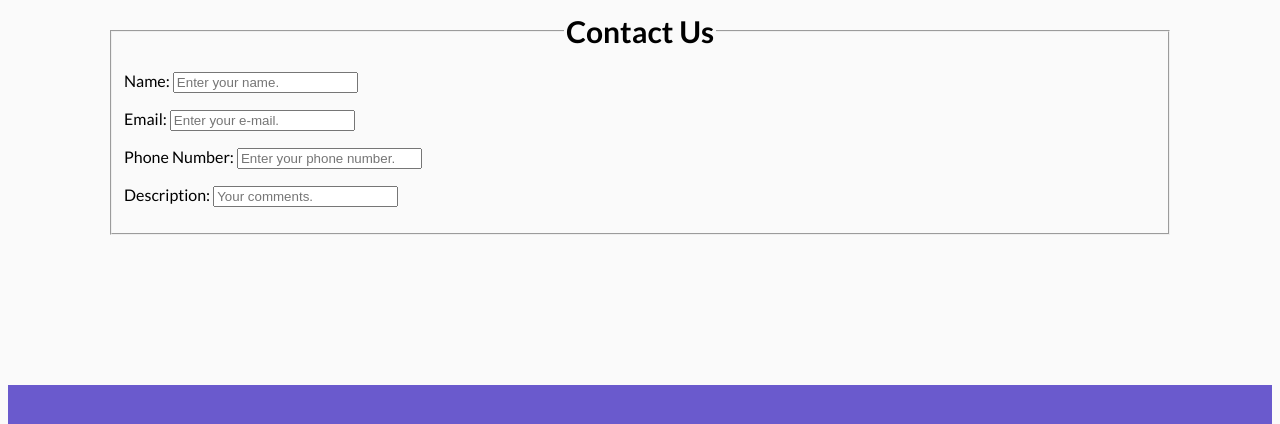
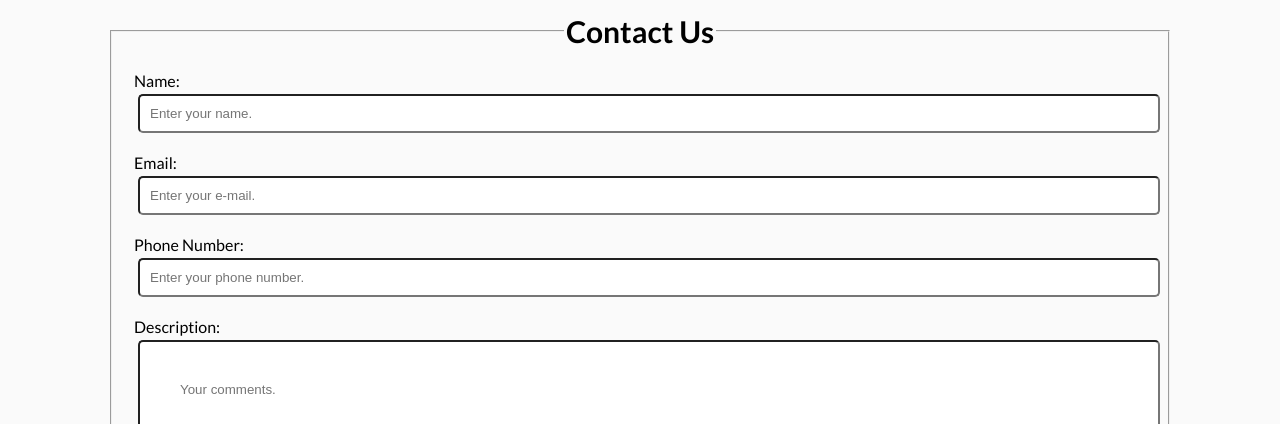
Before and after one commit to amanullah09/dream-gear, a plain HTML site: page index.html in a window 1280 px wide. Shown: the part 2367-2791 px from the top of the page. Drawn offline with Linux system fonts and the light colour scheme.

Commit message:
final tuch

```diff
--- a/CSS/style.css
+++ b/CSS/style.css
@@ -148,11 +148,25 @@ hr{
 .contact-us{
   display: block;
   margin:100px;
+
 }
 .contact-us legend{
   text-align: center;
   font-size: 30px;
   font-weight: 700;
+}
+.contact-us p{
+  margin-left: 10px;
+}
+.contact-us input{
+  width: 100%;
+  padding: 10px;
+  box-sizing: border-box;
+  border-radius: 5px;
+  margin: 4px;
+}
+.contact-us .description input{
+  padding: 3em;
 }
 /*footer section*/
 footer{
--- a/index.html
+++ b/index.html
@@ -7,6 +7,7 @@
     <title>Dream Vision</title>
     <link rel="stylesheet" href="css/media.css">
     <link rel="stylesheet" href="css/style.css">
+    <link rel="shortcut icon" href="logos/favicon.png" type="image/x-icon">
     <!-- font-awesome -->
     <script src="https://kit.fontawesome.com/4e44d32563.js" crossorigin="anonymous"></script>
 </head>
@@ -271,7 +272,7 @@
                 <p>Phone Number: <input type="number" id="number" placeholder="Enter your phone number."></p>
             </label>
             <label for="description">
-                <p>Description: <input type="text" id="description" placeholder="Your comments."></p>
+                <p class="description">Description: <input type="text"  id="description" placeholder="Your comments."></p>
             </label>
         </fieldset>
     </div>
```
Also changed, not shown: logos/favicon.png (added).
